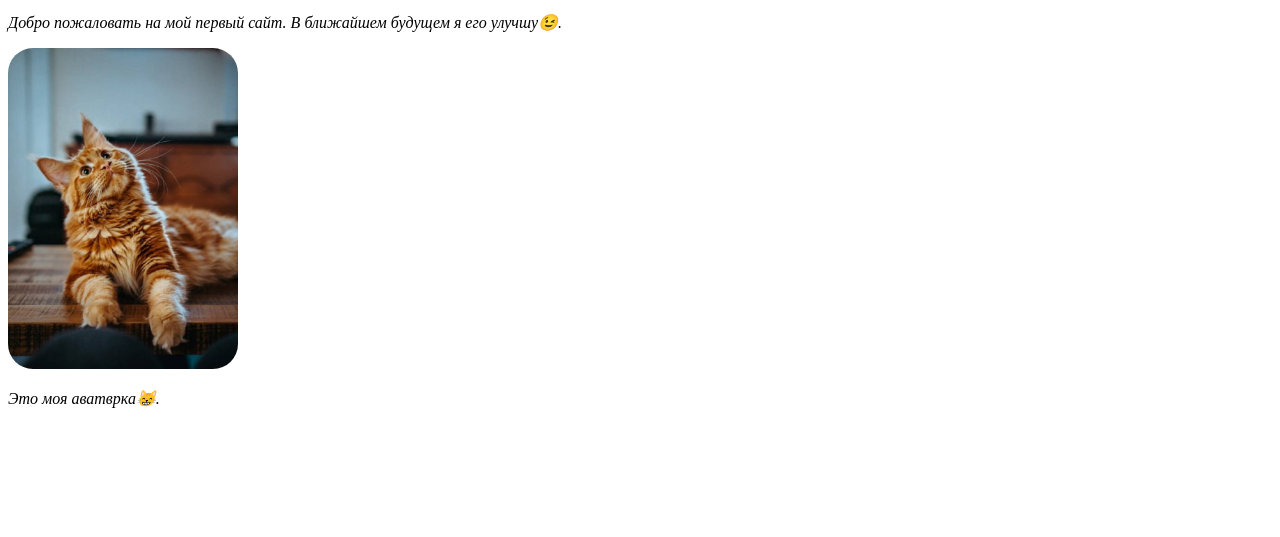
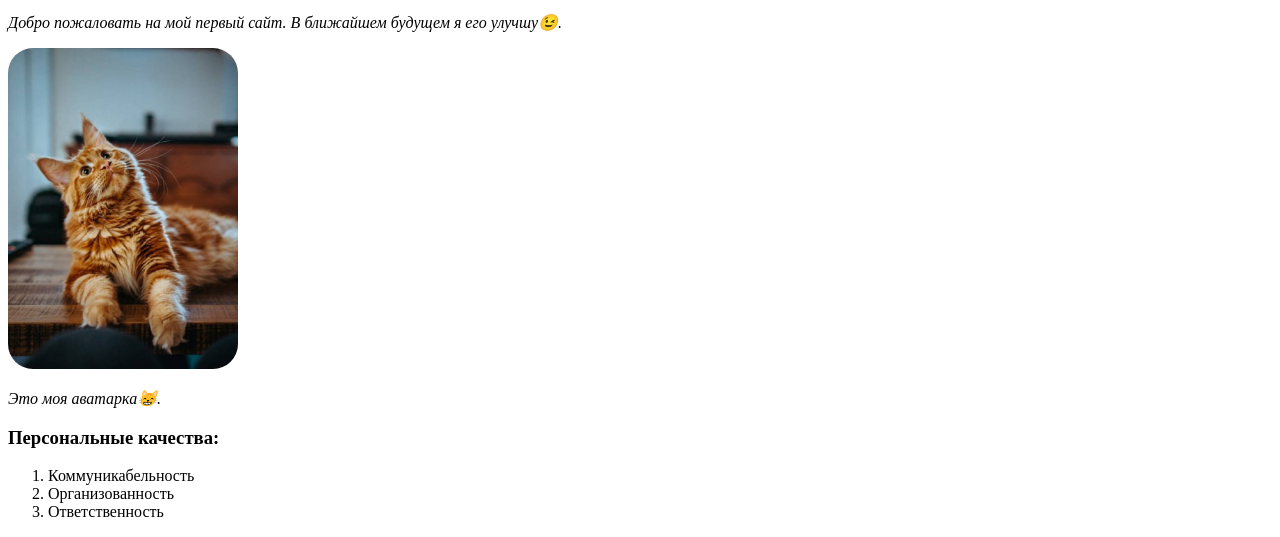
Before and after one commit to maximbayandin/Blog, a plain HTML site: page index.html in a window 1280 px wide. Shown: the part 325-862 px from the top of the page. Before the commit the page ends 800 px from the top, so only its background shows below. Drawn offline with Linux system fonts and the light colour scheme.

Commit message:
Add files via upload

```diff
--- a/index.html
+++ b/index.html
@@ -20,6 +20,12 @@
 	<p>Всем привет! Меня зовут Максим и мне 12 лет.</p>
 	<p>Добро пожаловать на мой первый сайт. В ближайшем будущем я его улучшу😉.</p>
 	<img src="222.jpg">
-	<p>Это моя аватврка😸.</p>
+	<p>Это моя аватарка😸.</p>
+	<h3>Персональные качества:</h3>
+	<ol>
+		<li>Коммуникабельность</li>
+		<li>Организованность</li>
+		<li>Ответственность</li>
+	</ol>
 </body>
 </html>
```
